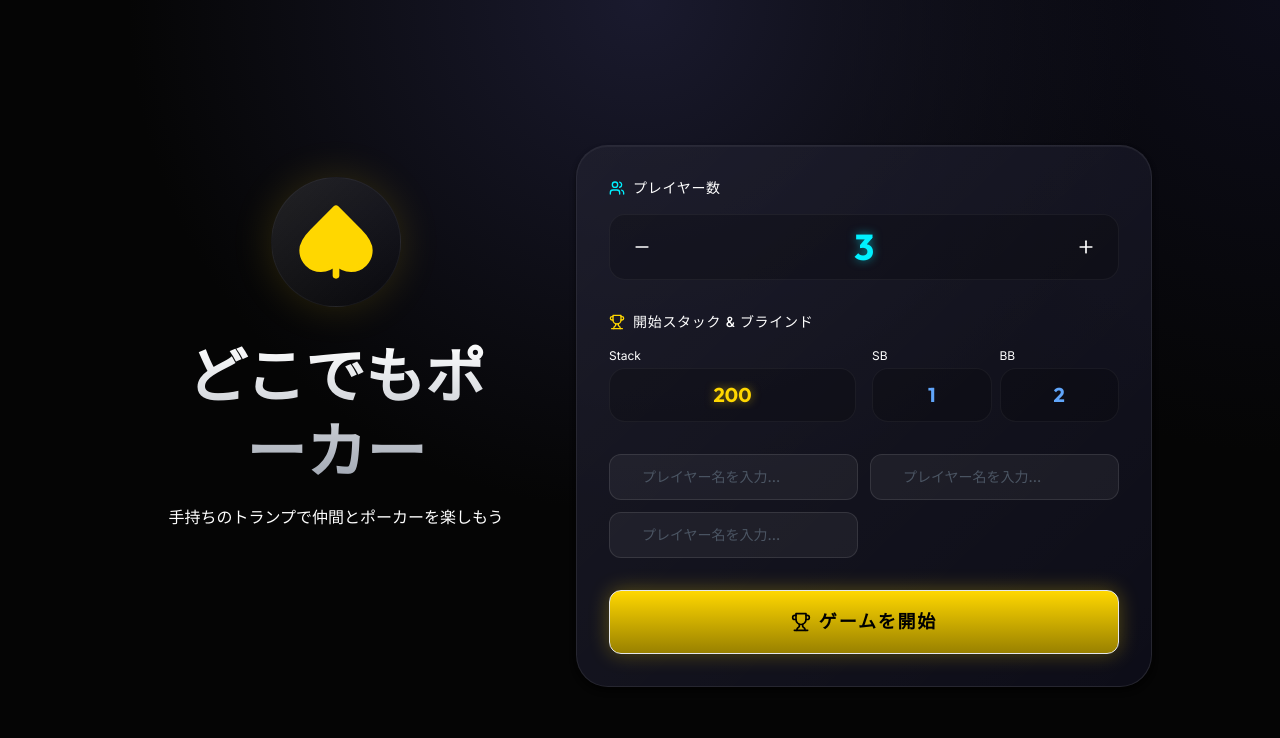
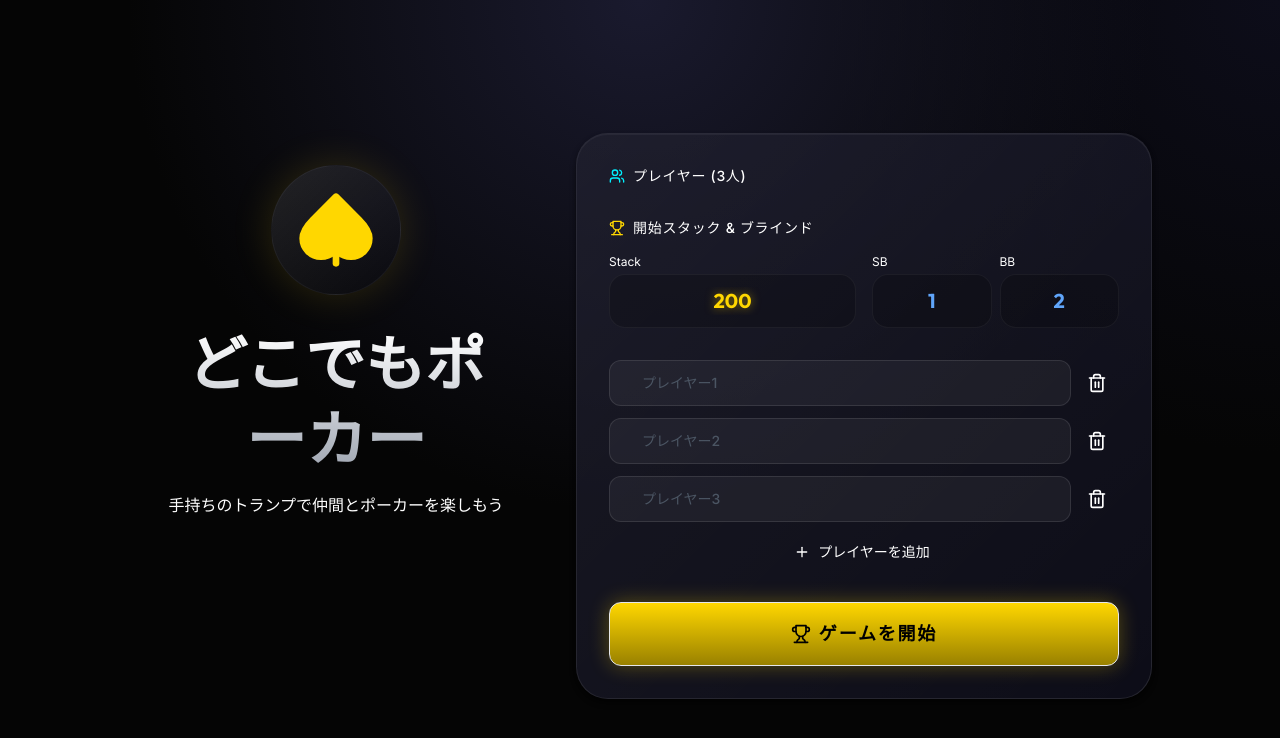
Before and after one commit to rukataka0505/chipless_poker, a Next.js app: page / in a window 1280 px wide. Shown: the top 738 px of the page. Built offline with nearby package versions, Linux system fonts and the light colour scheme.

Commit message:
Backup: 2026-01-28 10:26:19

```diff
--- a/src/app/page.tsx
+++ b/src/app/page.tsx
@@ -2,7 +2,7 @@
 
 import React, { useState } from 'react';
 import { useRouter } from 'next/navigation';
-import { Users, Plus, Minus, Spade, Trophy, PlayCircle } from 'lucide-react';
+import { Users, Plus, Minus, Spade, Trophy, PlayCircle, Trash2 } from 'lucide-react';
 import { useGameStore } from '@/store/gameStore';
 import { GAME_CONSTANTS } from '@/lib/poker/types';
 import { Card } from '@/components/ui/Card';
@@ -12,16 +12,23 @@ export default function SetupPage() {
     const router = useRouter();
     const { initializeGame, startNewHand } = useGameStore();
 
-    const [playerCount, setPlayerCount] = useState(3);
-    const [playerNames, setPlayerNames] = useState<string[]>(Array(9).fill(''));
+    const [playerNames, setPlayerNames] = useState<string[]>(Array(3).fill(''));
     const [initialStack, setInitialStack] = useState<string>(GAME_CONSTANTS.INITIAL_STACK.toString());
     const [smallBlind, setSmallBlind] = useState<string>(GAME_CONSTANTS.SMALL_BLIND.toString());
     const [bigBlind, setBigBlind] = useState<string>(GAME_CONSTANTS.BIG_BLIND.toString());
     const [error, setError] = useState<string | null>(null);
 
-    const handlePlayerCountChange = (delta: number) => {
-        const newCount = Math.max(GAME_CONSTANTS.MIN_PLAYERS, Math.min(GAME_CONSTANTS.MAX_PLAYERS, playerCount + delta));
-        setPlayerCount(newCount);
+    const handleAddPlayer = () => {
+        if (playerNames.length < GAME_CONSTANTS.MAX_PLAYERS) {
+            setPlayerNames([...playerNames, '']);
+        }
+    };
+
+    const handleRemovePlayer = (index: number) => {
+        if (playerNames.length > GAME_CONSTANTS.MIN_PLAYERS) {
+            const newNames = playerNames.filter((_, i) => i !== index);
+            setPlayerNames(newNames);
+        }
     };
 
     const handleNameChange = (index: number, name: string) => {
@@ -32,10 +39,8 @@ export default function SetupPage() {
     };
 
     const handleStart = () => {
-        const activeNames = playerNames.slice(0, playerCount);
-
         // Validation: Check for empty names
-        if (activeNames.some(name => !name.trim())) {
+        if (playerNames.some(name => !name.trim())) {
             setError('名前が入力されていません');
             return;
         }
@@ -59,7 +64,7 @@ export default function SetupPage() {
             return;
         }
 
-        initializeGame(activeNames, stack, sb, bb);
+        initializeGame(playerNames, stack, sb, bb);
         startNewHand();
         router.push('/game');
     };
@@ -79,7 +84,7 @@ export default function SetupPage() {
                 <div className="absolute bottom-1/4 right-1/4 w-[500px] h-[500px] bg-electric/5 rounded-full" />
             </div>
 
-            <div className="w-full max-w-md md:max-w-5xl space-y-8 z-10">
+            <div className="w-full max-w-md md:max-w-5xl space-y-8 z-10 relative">
                 {/* Header (Mobile) */}
                 <div className="text-center space-y-2 md:hidden">
                     <div className="inline-flex items-center justify-center p-4 rounded-full bg-gradient-to-br from-white/10 to-transparent border border-white/5 mb-4 shadow-[0_0_30px_rgba(255,215,0,0.1)]">
@@ -112,30 +117,9 @@ export default function SetupPage() {
                             <div className="space-y-4">
                                 <label className="flex items-center gap-2 text-text-secondary text-sm font-medium uppercase tracking-wider">
                                     <Users className="w-4 h-4 text-electric" />
-                                    プレイヤー数
+                                    プレイヤー ({playerNames.length}人)
                                 </label>
-
-                                <div className="flex items-center justify-between bg-black/20 rounded-2xl p-2 border border-white/5">
-                                    <button
-                                        onClick={() => handlePlayerCountChange(-1)}
-                                        disabled={playerCount <= GAME_CONSTANTS.MIN_PLAYERS}
-                                        className="w-12 h-12 rounded-xl flex items-center justify-center text-white hover:bg-white/10 disabled:opacity-30 disabled:hover:bg-transparent transition-colors"
-                                    >
-                                        <Minus className="w-5 h-5" />
-                                    </button>
-
-                                    <span className="text-4xl font-display font-bold text-electric glow-text-electric">
-                                        {playerCount}
-                                    </span>
-
-                                    <button
-                                        onClick={() => handlePlayerCountChange(1)}
-                                        disabled={playerCount >= GAME_CONSTANTS.MAX_PLAYERS}
-                                        className="w-12 h-12 rounded-xl flex items-center justify-center text-white hover:bg-white/10 disabled:opacity-30 disabled:hover:bg-transparent transition-colors"
-                                    >
-                                        <Plus className="w-5 h-5" />
-                                    </button>
-                                </div>
+                                {/* Player Count Control Removed */}
                             </div>
 
                             <div className="space-y-4">
@@ -181,22 +165,43 @@ export default function SetupPage() {
 
                             {/* Player Names */}
                             <div className="space-y-2">
-                                <div className="grid grid-cols-1 sm:grid-cols-2 gap-3 max-h-[240px] sm:max-h-none overflow-y-auto pr-1 sm:pr-0 scrollbar-thin scrollbar-thumb-white/10 scrollbar-track-transparent">
-                                    {Array.from({ length: playerCount }).map((_, index) => (
-                                        <div key={index} className="relative group">
+                                <div className="grid grid-cols-1 gap-3 max-h-[300px] overflow-y-auto pr-1 scrollbar-thin scrollbar-thumb-white/10 scrollbar-track-transparent">
+                                    {playerNames.map((name, index) => (
+                                        <div key={index} className="flex gap-2 items-center relative z-10">
+                                            <div className="relative group flex-1">
                                                 <div className="absolute inset-y-0 left-0 pl-4 flex items-center pointer-events-none">
                                                     <div className="w-2 h-2 rounded-full bg-gold/50 group-focus-within:bg-gold group-focus-within:shadow-[0_0_8px_var(--accent-gold)] transition-all" />
                                                 </div>
                                                 <input
                                                     type="text"
-                                                value={playerNames[index]}
+                                                    value={name}
                                                     onChange={(e) => handleNameChange(index, e.target.value)}
-                                                placeholder="プレイヤー名を入力..."
-                                                className={`w-full bg-white/5 border ${error && !playerNames[index].trim() ? 'border-red-500/50' : 'border-white/10'
+                                                    placeholder={`プレイヤー${index + 1}`}
+                                                    className={`w-full bg-white/5 border ${error && !name.trim() ? 'border-red-500/50' : 'border-white/10'
                                                         } rounded-xl py-3 pl-8 pr-4 text-white placeholder-gray-600 focus:outline-none focus:bg-white/10 focus:border-gold/50 transition-all font-medium text-sm`}
                                                 />
                                             </div>
+                                            {playerNames.length > GAME_CONSTANTS.MIN_PLAYERS && (
+                                                <button
+                                                    type="button"
+                                                    onClick={() => handleRemovePlayer(index)}
+                                                    className="relative z-20 p-2 text-text-tertiary hover:text-red-400 transition-colors cursor-pointer"
+                                                >
+                                                    <Trash2 className="w-5 h-5" />
+                                                </button>
+                                            )}
+                                        </div>
                                     ))}
+                                    {playerNames.length < GAME_CONSTANTS.MAX_PLAYERS && (
+                                        <button
+                                            type="button"
+                                            onClick={handleAddPlayer}
+                                            className="relative z-20 w-full py-2 text-text-secondary hover:text-gold transition-colors flex items-center justify-center gap-2 group cursor-pointer"
+                                        >
+                                            <Plus className="w-4 h-4 group-hover:scale-110 transition-transform" />
+                                            <span className="font-medium text-sm">プレイヤーを追加</span>
+                                        </button>
+                                    )}
                                 </div>
                                 {error && (
                                     <p className="text-red-400 text-sm text-center animate-pulse">
@@ -207,9 +212,10 @@ export default function SetupPage() {
 
 
                             <Button
+                                type="button"
                                 variant="gold"
                                 size="xl"
-                                className="w-full"
+                                className="w-full relative z-20 cursor-pointer"
                                 onClick={handleStart}
                                 icon={<Trophy className="w-5 h-5" />}
                             >
```
Lines whose indentation alone changed are shown as unchanged.
